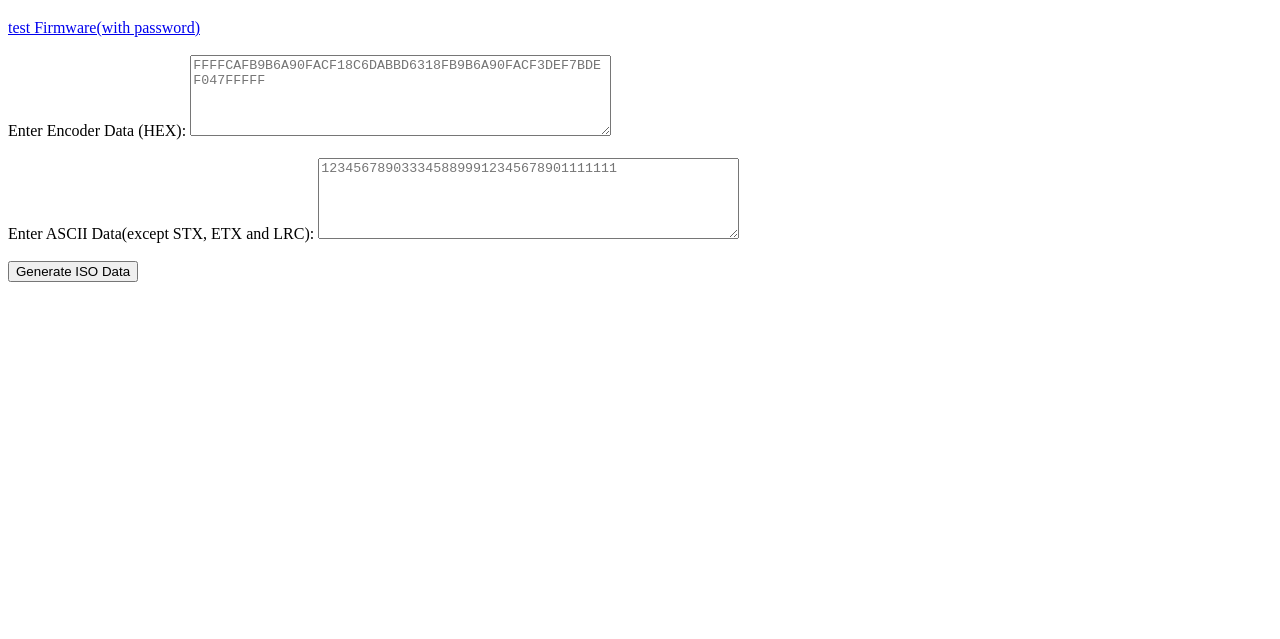
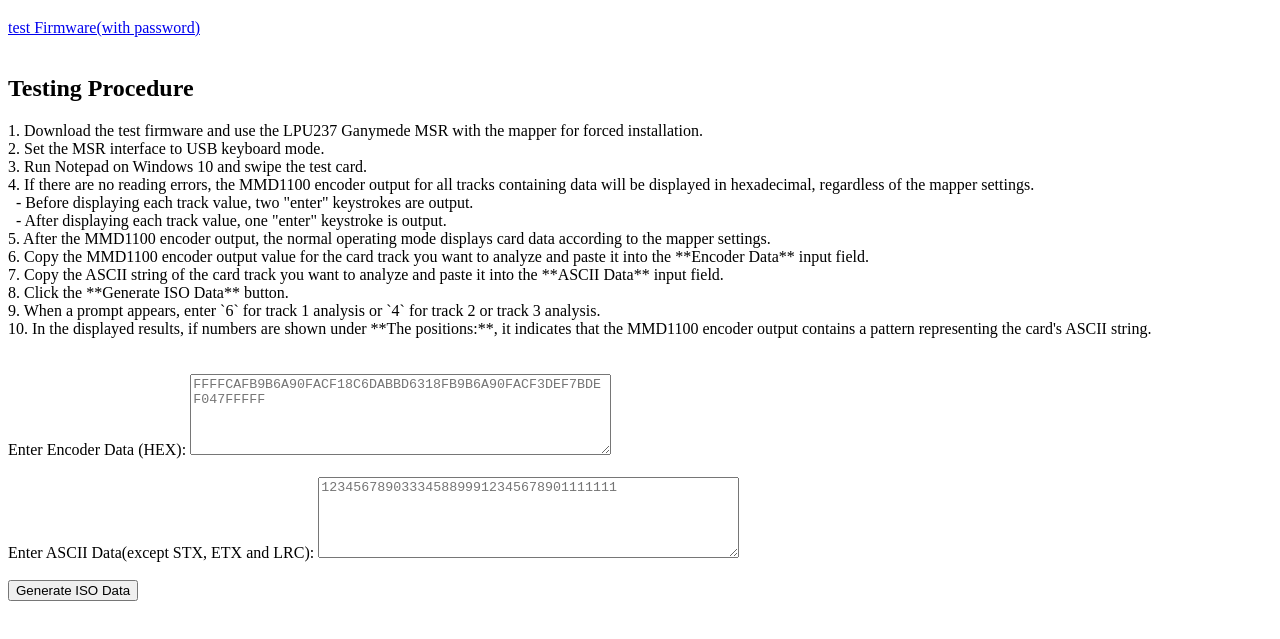
Before and after one commit to elpusk/public.lpu23x, a plain HTML site: page code/js/GenBit/test.html in a window 1280 px wide. Shown: the part 61-700 px from the top of the page. Drawn offline with Linux system fonts and the light colour scheme.

Commit message:
test 설명 추가가

```diff
--- a/code/js/GenBit/test.html
+++ b/code/js/GenBit/test.html
@@ -11,7 +11,22 @@
 
     <a href="./v5.21.0.7.zip"> test Firmware(with password)  </a>
     <br><br>
+    <h2> Testing Procedure </h2>
 
+    1. Download the test firmware and use the LPU237 Ganymede MSR with the mapper for forced installation.<br>
+    2. Set the MSR interface to USB keyboard mode.<br>
+    3. Run Notepad on Windows 10 and swipe the test card.<br>
+    4. If there are no reading errors, the MMD1100 encoder output for all tracks containing data will be displayed in hexadecimal, regardless of the mapper settings.<br>
+    &nbsp&nbsp- Before displaying each track value, two "enter" keystrokes are output.<br>
+    &nbsp&nbsp- After displaying each track value, one "enter" keystroke is output.<br>
+    5. After the MMD1100 encoder output, the normal operating mode displays card data according to the mapper settings.<br>
+    6. Copy the MMD1100 encoder output value for the card track you want to analyze and paste it into the **Encoder Data** input field.<br>
+    7. Copy the ASCII string of the card track you want to analyze and paste it into the **ASCII Data** input field.<br>
+    8. Click the **Generate ISO Data** button.<br>
+    9. When a prompt appears, enter `6` for track 1 analysis or `4` for track 2 or track 3 analysis.<br>
+    10. In the displayed results, if numbers are shown under **The positions:**, it indicates that the MMD1100 encoder output contains a pattern representing the card's ASCII string.<br>
+
+    <br><br>
     <label for="encoderBox">Enter Encoder Data (HEX):</label>
     <textarea id="encoderBox" rows="5" cols="50" placeholder="FFFFCAFB9B6A90FACF18C6DABBD6318FB9B6A90FACF3DEF7BDEF047FFFFF"></textarea>
     <br><br>
```
